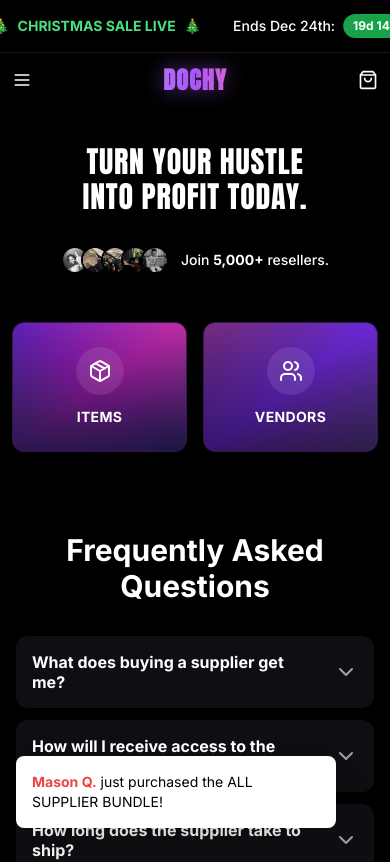
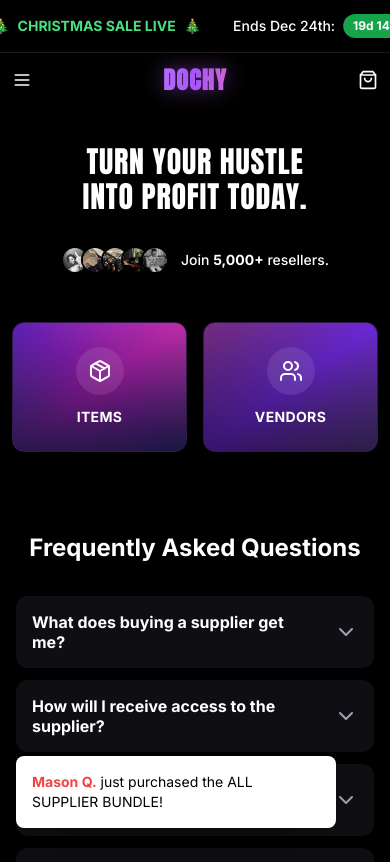
Before and after one commit to Expandingmind/Dochy, a Next.js app: page / in a window 390 px wide. Shown: the top 862 px of the page. Built offline with nearby package versions, Linux system fonts and the light colour scheme.

Commit message:
Make FAQ title stay on one line

```diff
--- a/src/components/FAQSection.tsx
+++ b/src/components/FAQSection.tsx
@@ -37,7 +37,7 @@ export function FAQSection() {
   return (
     <section id="faq" className="py-12 md:py-16 bg-black">
       <div className="container mx-auto px-4 max-w-3xl">
-        <h2 className="text-3xl md:text-4xl font-bold text-white text-center mb-8">
+        <h2 className="text-2xl md:text-4xl font-bold text-white text-center mb-8 whitespace-nowrap">
           Frequently Asked Questions
         </h2>
 
```
